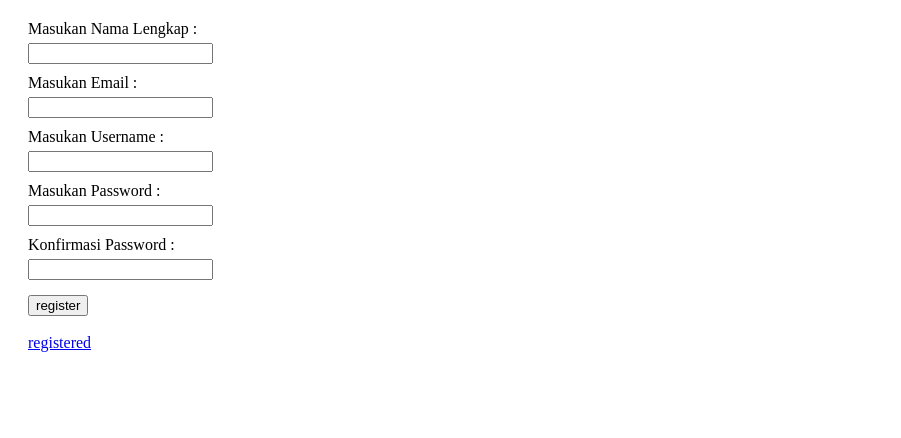
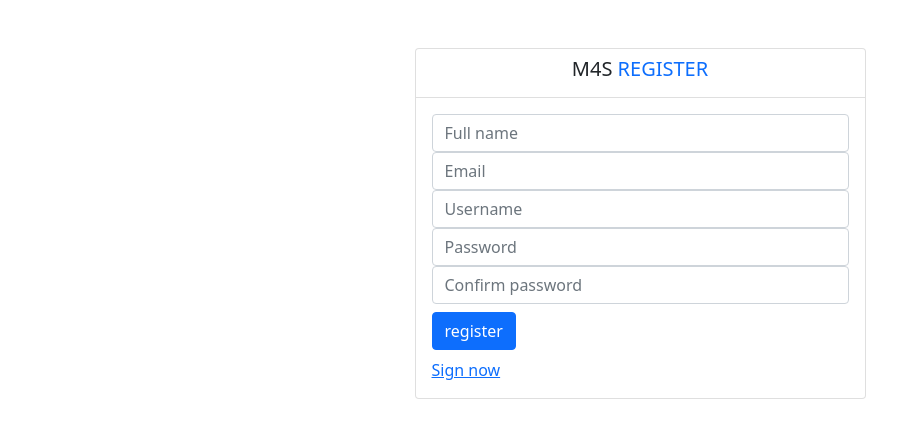
Before and after one commit to marthinsalakory/m4s_sislog, a PHP site: page /sipat/register.php in a window 1280 px wide. Shown: the top 438 px of the page, without its empty margins (0-901 px from the left). Run offline with PHP 8.4, Linux system fonts and the light colour scheme.

Commit message:
telah menambahkan fitur pesan flasher pada fungsi register

```diff
--- a/connection.php
+++ /dev/null
@@ -1,14 +0,0 @@
-<?php
-
-// BaseURL
-$BASEURL = "http://localhost/sipat";
-
-session_start();
-
-// koneksi ke database
-$servername = 'localhost';
-$username = 'root';
-$password = '';
-$dbname = 'sipat';
-
-$conn = new mysqli($servername, $username, $password, $dbname);
--- a/function.php
+++ b/function.php
@@ -1,6 +1,30 @@
 <?php
 
-function tes()
+session_start();
+
+// koneksi ke database
+$servername = 'localhost';
+$username = 'root';
+$password = '';
+$dbname = 'sipat';
+
+$conn = new mysqli($servername, $username, $password, $dbname);
+
+// clash untuk pesan login
+function set_pesan_login($pesan, $warna)
 {
-    echo "tes saja";
+    $_SESSION['flash'] = [
+        'pesan' => $pesan,
+        'warna'  => $warna
+    ];
 }
+
+function pesan_login()
+{
+    if (isset($_SESSION['flash'])) {
+        echo '<h5 class="text-center font-weight-bold text-' . $_SESSION['flash']['warna'] . ' mb-4">
+                    ' . $_SESSION['flash']['pesan'] . '
+                  </h5>';
+        unset($_SESSION['flash']);
+    }
+}
--- a/register.php
+++ b/register.php
@@ -1,34 +1,56 @@
-<?php include "connection.php"; ?>
-<form action="action.php" method="POST" style="margin-left: 20px; margin-top: 20px;">
-    <?php if (isset($_SESSION['konfirmasi_password'])) : ?>
-        <div style="margin-top: 10px;">
-            <h2 style="color: red;">Konfirmasi password tidak sesuai</h2>
+<?php include "function.php"; ?>
+<!DOCTYPE html>
+<html lang="en">
+
+<head>
+    <meta charset="UTF-8">
+    <meta http-equiv="X-UA-Compatible" content="IE=edge">
+    <meta name="viewport" content="width=device-width, initial-scale=1.0">
+    <title>Document</title>
+    <link href="https://cdn.jsdelivr.net/npm/bootstrap@5.0.1/dist/css/bootstrap.min.css" rel="stylesheet" integrity="sha384-+0n0xVW2eSR5OomGNYDnhzAbDsOXxcvSN1TPprVMTNDbiYZCxYbOOl7+AMvyTG2x" crossorigin="anonymous">
+</head>
+
+<body>
+    <div class="container">
+        <div class="row justify-content-center mt-5">
+            <div class="col-md-5">
+                <div class="card">
+                    <div class="card-header bg-transparent mb-0">
+                        <h5 class="text-center">M4S <span class="font-weight-bold text-primary">REGISTER</span></h5>
                     </div>
-    <?php endif; ?>
-    <div style="margin-top: 10px;">
-        <label style="margin-top: 5px;" for="nama_lengkap">Masukan Nama Lengkap : </label><br>
-        <input style="margin-top: 5px;" type="text" name="nama_lengkap" id="nama_lengkap">
+                    <div class="card-body">
+                        <?php pesan_login(); ?>
+                        <form action="action.php" method="POST">
+                            <div class="form-group">
+                                <input autocomplete="off" type="text" name="nama_lengkap" class="form-control" placeholder="Full name">
                             </div>
-    <div style="margin-top: 10px;">
-        <label style="margin-top: 5px;" for="email">Masukan Email : </label><br>
-        <input style="margin-top: 5px;" type="text" name="email" id="email">
+                            <div class="form-group">
+                                <input type="email" name="email" class="form-control" placeholder="Email">
                             </div>
-    <div style="margin-top: 10px;">
-        <label style="margin-top: 5px;" for="username">Masukan Username : </label><br>
-        <input style="margin-top: 5px;" type="text" name="username" id="username">
+                            <div class="form-group">
+                                <input autocomplete="off" type="text" name="username" class="form-control" placeholder="Username">
                             </div>
-    <div style="margin-top: 10px;">
-        <label style="margin-top: 5px;" for="password">Masukan Password : </label><br>
-        <input style="margin-top: 5px;" type="text" name="password" id="password">
+                            <div class="form-group">
+                                <input autocomplete="off" type="password" name="password" class="form-control" placeholder="Password">
                             </div>
-    <div style="margin-top: 10px;">
-        <label style="margin-top: 5px;" for="password2">Konfirmasi Password : </label><br>
-        <input style="margin-top: 5px;" type="text" name="password2" id="password2">
+                            <div class="form-group">
+                                <input autocomplete="off" type="password" name="password2" class="form-control" placeholder="Confirm password">
                             </div>
-    <div style="margin-top: 10px;">
-        <button style="margin-top: 5px;" type="submit" name="register">register</button><br><br>
-        <a href="login.php">registered</a>
+                            <div class="form-group mt-2">
+                                <input autocomplete="off" type="submit" name="register" value="register" class="btn btn-primary btn-block">
+                            </div>
+                            <div class="form-group mt-2">
+                                <a href="login.php">Sign now</a>
                             </div>
                         </form>
+                    </div>
+                </div>
+            </div>
+        </div>
+    </div>
+    <script src="https://cdn.jsdelivr.net/npm/bootstrap@5.0.1/dist/js/bootstrap.bundle.min.js" integrity="sha384-gtEjrD/SeCtmISkJkNUaaKMoLD0//ElJ19smozuHV6z3Iehds+3Ulb9Bn9Plx0x4" crossorigin="anonymous"></script>
+</body>
 
-<?php unset($_SESSION['konfirmasi_password']); ?>
+</html>
+
+<?php if (isset($_SESSION)) unset($_SESSION['konfirmasi_password']); ?>
```
Also changed, not shown: action.php (+31 -13 lines), login.php (+48 -19 lines). Lines whose indentation alone changed are shown as unchanged.
